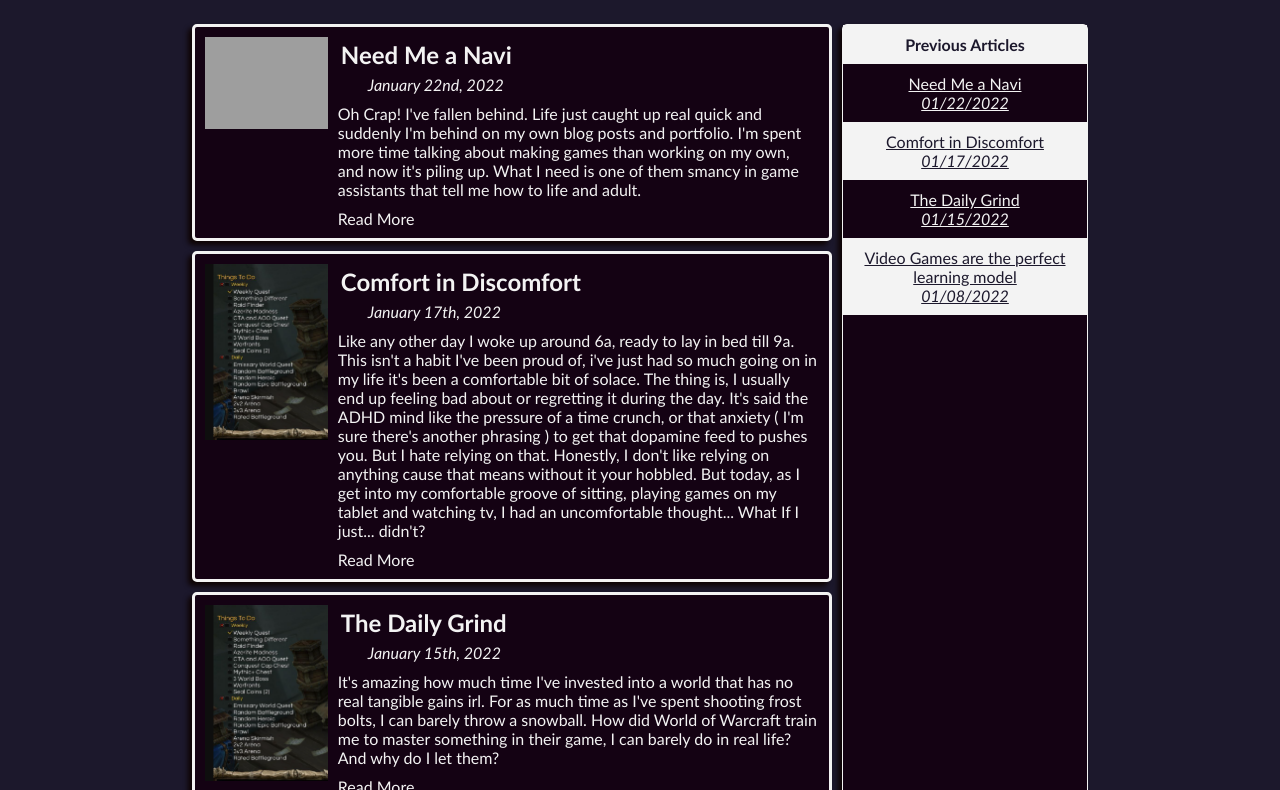
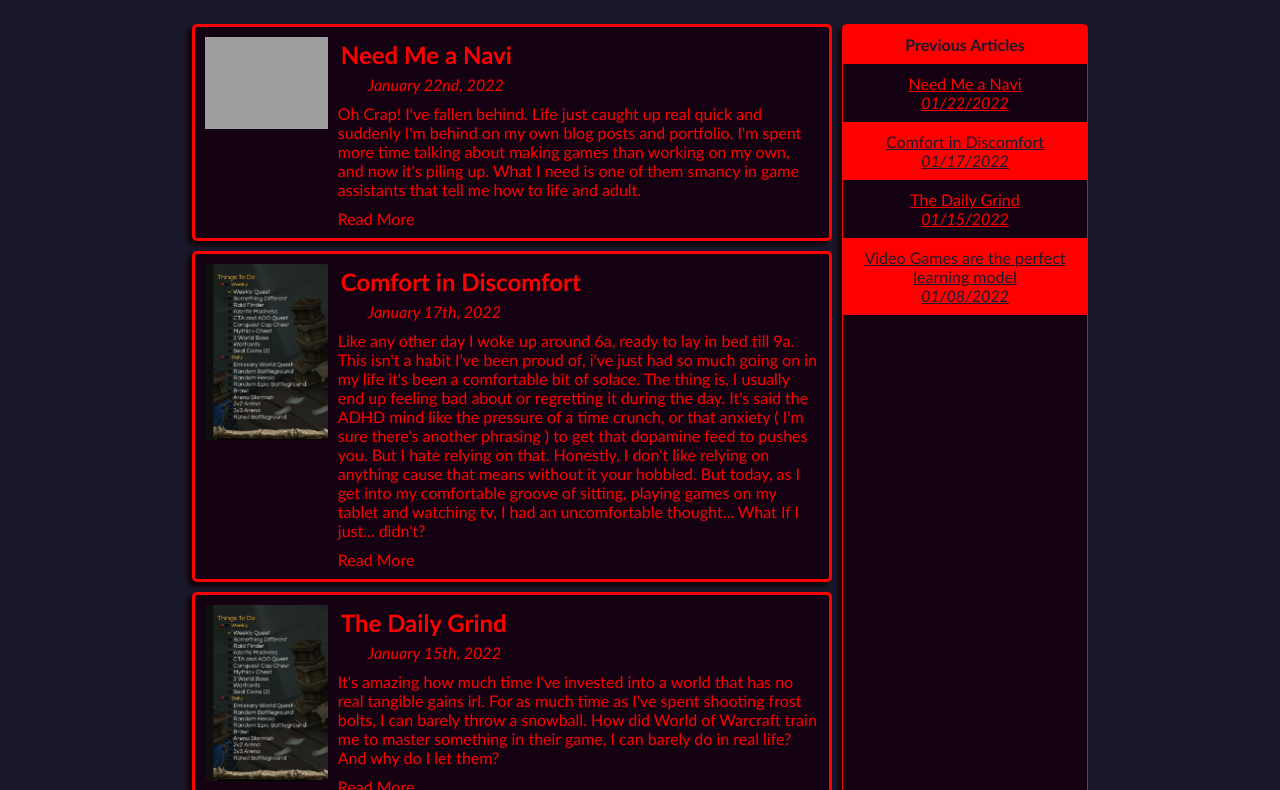
Before and after one commit to WCramRTC/Blog_W22, a plain HTML site: page index.html in a window 1280 px wide. Shown: the part 157-947 px from the top of the page. Drawn offline with Linux system fonts and the light colour scheme; grey boxes are pictures that could not be loaded.

Commit message:
Garrish Red

```diff
--- a/css/theme.css
+++ b/css/theme.css
@@ -1,6 +1,6 @@
 :root {
     --main-bg-color: #1c182c;
-    --main-color: #f3f3f3;
+    --main-color: #f00;
     --nav-background: rgb(65, 29, 90);
     --nav-link-bg-color: #00B8F5;
     --blog-bg-color: #140213;
```
